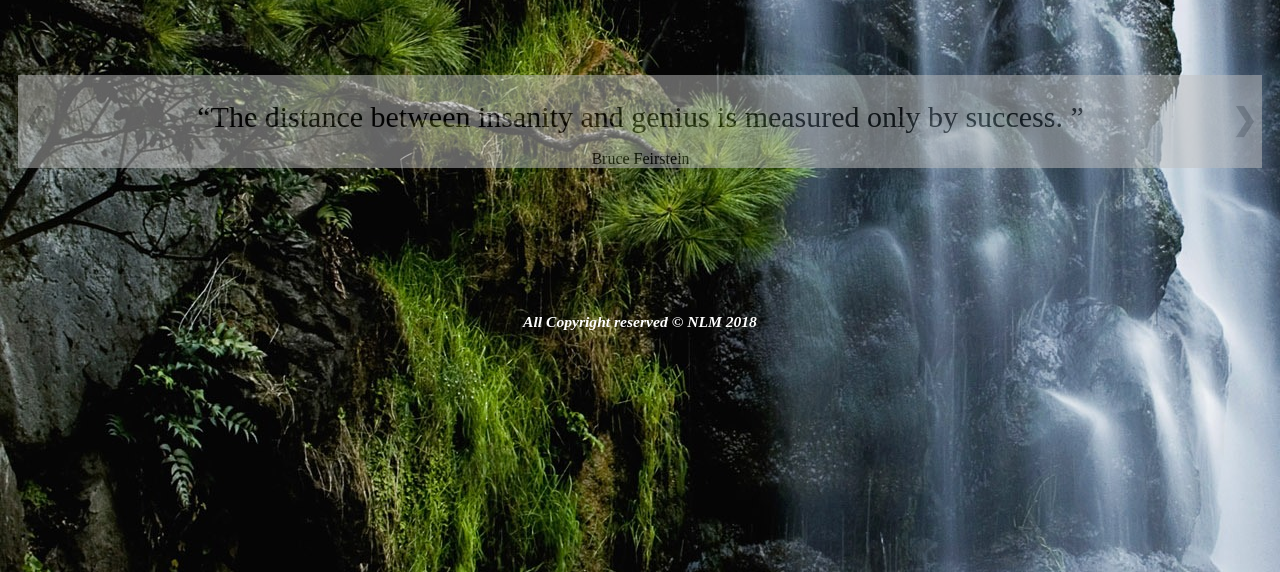
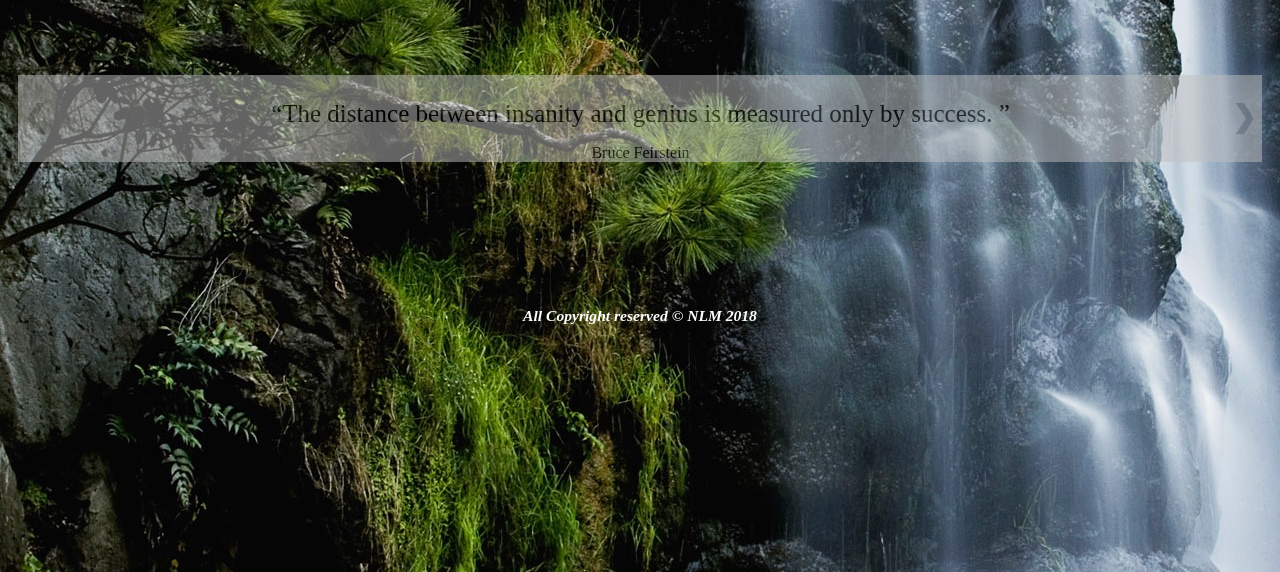
Before and after one commit to wernerturok/rainsound, a plain HTML site: page rainsound.html in a window 1280 px wide. Shown: the part 244-816 px from the top of the page. Drawn offline with Linux system fonts and the light colour scheme.

Commit message:
new change

```diff
--- a/rainsound.html
+++ b/rainsound.html
@@ -55,7 +55,7 @@ h1{ text-align: center; color:white; padding:50px;padding-top: 80px; letter-spac
 
 #innerbox{ padding-top: 25px; opacity:1;margin-left: 1px}
 
-q{font-size: 30px}
+q{font-size: 25px}
 
 footer{position: bottom;text-align: center;padding-top: 110px}
 /*  footer{text-align:center;padding-top:110px}
@@ -88,7 +88,7 @@ footer{position: bottom;text-align: center;padding-top: 110px}
 <h1 style="color:white";font-weight="bold";text-align="center"> RAIN SOUND </h1> </div>
 
 <div class="row">
-  <div class="col-sm-6 col-md-12 colon-lg-12">
+  <div class="col-6 col-sm-6 col-md-12 colon-lg-12">
 
 <audio src="quotes.mp3" autoplay>
   <bgsound src="quotes.mp3" loop="infinite"> </audio>
```
